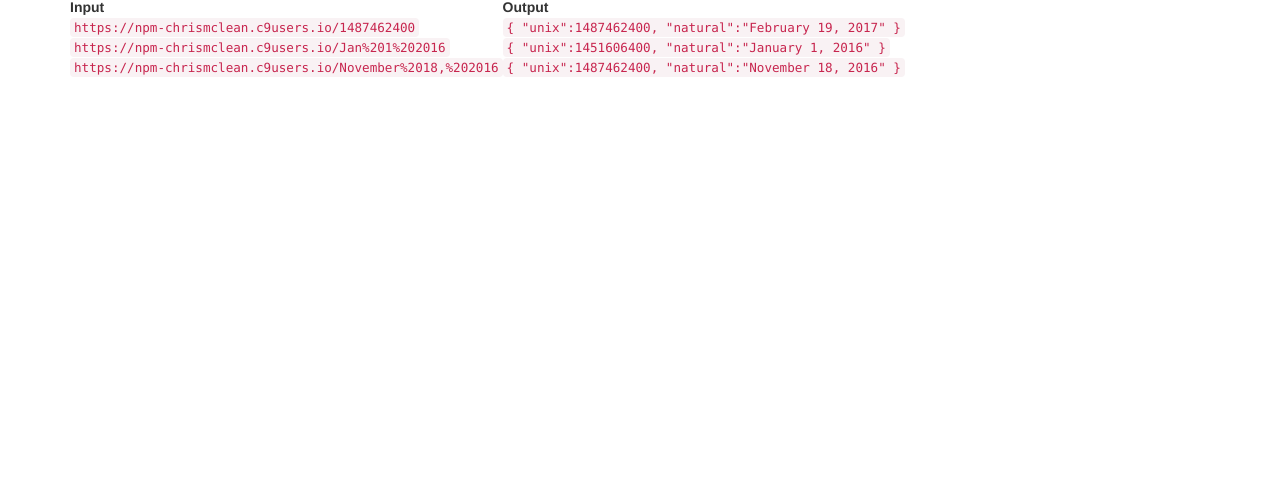
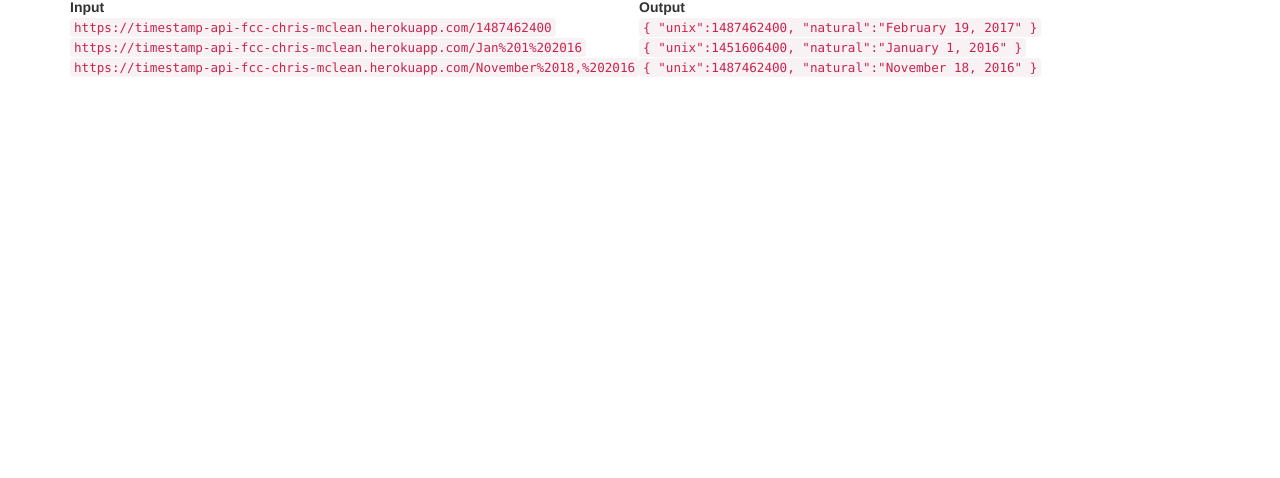
Before and after one commit to CronoxAU/FCC-timestamp-API, a website: page index.html in a window 1280 px wide. Shown: the part 322-800 px from the top of the page. Drawn offline with nearby package versions, Linux system fonts and the light colour scheme.

Commit message:
Updated example URLs to refer to herokuapp.com

```diff
--- a/index.html
+++ b/index.html
@@ -21,7 +21,7 @@
                 <th>Output</th>
               </tr>
               <tr>
-                <td><code>https://npm-chrismclean.c9users.io/1487462400</code></td>
+                <td><code>https://timestamp-api-fcc-chris-mclean.herokuapp.com/1487462400</code></td>
                 <td><code>
                 {
                 "unix":1487462400,
@@ -30,7 +30,7 @@
             </code></td>
               </tr>
               <tr>
-                <td><code>https://npm-chrismclean.c9users.io/Jan%201%202016</code></td>
+                <td><code>https://timestamp-api-fcc-chris-mclean.herokuapp.com/Jan%201%202016</code></td>
                 <td><code>
                 {
                 "unix":1451606400,
@@ -39,7 +39,7 @@
             </code></td>
               </tr>
               <tr>
-                <td><code>https://npm-chrismclean.c9users.io/November%2018,%202016</code></td>
+                <td><code>https://timestamp-api-fcc-chris-mclean.herokuapp.com/November%2018,%202016</code></td>
                 <td><code>
                 {
                 "unix":1487462400,
```
